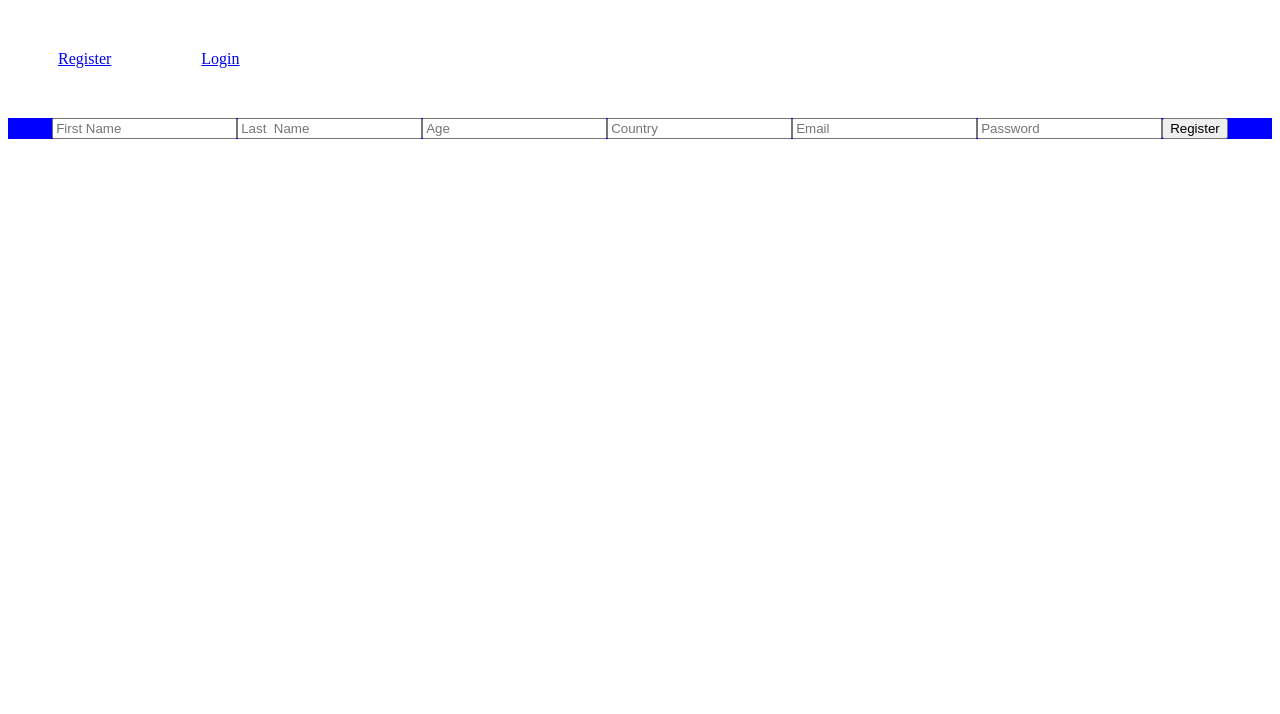
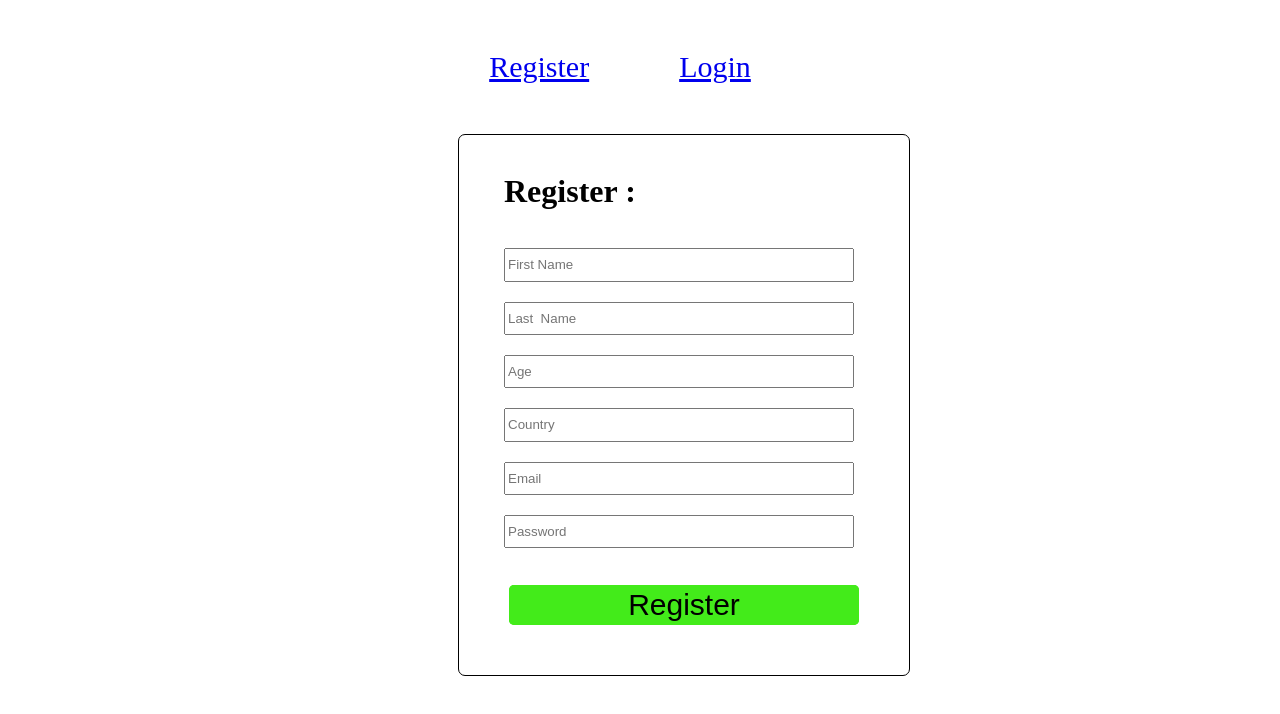
Before and after one commit to C6-AshrafSAlalaqmeh/MERAKI_Academy_Project_3_V2, a React (Create React App) app in the folder frontend/: page /users in a window 1280 px wide. Shown: the top 714 px of the page. Built offline with nearby package versions, Linux system fonts and the light colour scheme.

Commit message:
Edit style

```diff
--- a/frontend/src/App.js
+++ b/frontend/src/App.js
@@ -11,7 +11,7 @@ const App = () => {
   const [token , setToken]=useState('')
   const [isLoggedIn  , setisLoggedIn ]=useState(false)
   const [success , setSuccess] = useState('')
-const [successShow ,setSuccessShow]=useState(true)
+const [successShow ,setSuccessShow]=useState(false)
 
 const [hideNavbar ,setHideNavbar]=useState(true)
 
@@ -30,12 +30,12 @@ const [hideNavbar ,setHideNavbar]=useState(true)
 
 
       <Route path="/login" element=
-      {<Login setToken={setToken} token={token} setisLoggedIn={setisLoggedIn}  setSuccess={setSuccess} success={success}successShow={successShow} setHideNavbar={setHideNavbar}/>}/>
+      {<Login setToken={setToken} token={token} setisLoggedIn={setisLoggedIn}  setSuccess={setSuccess} success={success}successShow={successShow} setHideNavbar={setHideNavbar} setSuccessShow={setSuccessShow}/>}/>
 
 
       <Route path="/dashboard" element={<Dashboard token={token}/>}/>
 
-     <Route path="/articles" element={<AddArticle token={token} setHideNavbar={setHideNavbar}/>}/>
+     <Route path="/articles" element={<AddArticle token={token} setHideNavbar={setHideNavbar} setSuccessShow={setSuccessShow} setSuccess={setSuccess} successShow={successShow} success={success}/>}/>
 
       <Route path="*" element={<p>Not Found</p>} />
       </Routes>
--- a/frontend/src/components/AddArticle/index.js
+++ b/frontend/src/components/AddArticle/index.js
@@ -1,7 +1,9 @@
+import "./style.css"
 import axios from "axios";
 import React, { useState } from "react";
 
-const AddArticle = ({token ,setHideNavbar}) => {
+const AddArticle = ({success,successShow,setSuccess,token ,setHideNavbar,setSuccessShow}) => {
+  // setSuccessShow(false)
   setHideNavbar(false)
 const [title , setTitle]=useState('')
 const [description  , setDescription ]=useState('')
@@ -14,35 +16,42 @@ const Create_New_Article =()=>{
     author :"6328f66c69f711829031dcc6"
   },{
      headers :{
-       authorization : 'Bearer' + token
+       authorization : 'Bearer ' + token
      }
 
   })
 .then((result)=>{
 console.log(result.data.message)
 
-
+setSuccess(result.data.message)
+setSuccessShow(true)
 })
 .catch((err)=>{
   console.log(token)
   console.log(err.response.data.message)
-
+  setSuccess(err.response.data.message)
+  setSuccessShow(true)
 })
 
 }
 
 
 return(<>
-  <div>AddArticle</div>
+  <div className="contar">
+<h1>Create New Article : </h1>
+<div className="inputAddArt">
+<input className="inputTitile" placeholder="Title" type='text' onChange={(e)=>{setTitle(e.target.value)}}/>
+<textarea className="textarea" placeholder="description" onChange={(e)=>{setDescription(e.target.value)}}/>
+</div>
 
-<input type='text' onChange={(e)=>{setTitle(e.target.value)}}/>
-<textarea onChange={(e)=>{setDescription(e.target.value)}}/>
-
-
-<button onClick={Create_New_Article}>Create New Article</button>
-
-
-
+<div className="buttonArt">
+<button className="butt" onClick={Create_New_Article}>Create New Article</button>
+</div>
+{ successShow && <div className='result'>
+     {successShow && success }
+     </div>
+       }
+</div>
   </>
   )
 };
--- a/frontend/src/components/AddArticle/style.css
+++ b/frontend/src/components/AddArticle/style.css
@@ -0,0 +1,38 @@
+.contar{
+    display: grid;
+    grid-template-columns: repeat(1 ,360px);
+    justify-content: center;
+    justify-items: left;
+    border: 1px solid;
+    width: 450px;
+    margin-left: 450px;
+    align-items: end;
+    height: 350px;
+    padding-bottom: 50px;
+    border-radius: 7px;
+}
+.inputAddArt{
+    display:grid ;
+    gap: 20px;
+    width: 350px;
+    height: 90px ;
+}
+.inputTitile{
+    height: 30px;
+}
+.textarea{
+    height: 90px;
+}
+.buttonArt{
+    margin-top: 80px;
+    justify-self: center;
+}
+.butt{
+    width: 350px;
+    height: 40px;
+    border-radius: 5px;
+    border: 0px;
+    font-size: 30px;
+    background-color:rgb(67, 235, 26);
+
+}
--- a/frontend/src/components/Login/index.js
+++ b/frontend/src/components/Login/index.js
@@ -1,10 +1,11 @@
+import "./style.css"
 import React, { useState } from "react"
 import axios from 'axios'
 import { useNavigate } from "react-router-dom"
-import Dashboard from "../Dashboard"
 
 
-const Login =({ setToken,token ,setisLoggedIn,success,setSuccess,successShow,setHideNavbar})=>{
+
+const Login =({setSuccessShow, setToken,token ,setisLoggedIn,success,setSuccess,successShow,setHideNavbar})=>{
 const [email , setEmail]=useState('')
 const [password , setPassword]=useState('')
 
@@ -23,27 +24,39 @@ const login =()=>{
         console.log(result)
         setToken(result.data.token)
         console.log(result.data.token)
-        console.log(token)
+
+
+
+
         setisLoggedIn(true)
        navigate('/dashboard')
        setSuccess(result.data.message)
        setHideNavbar(false)
+       setSuccessShow(true)
     })
     .catch((err)=>{
         setSuccess(err.response.data.message)
+        setSuccessShow(true)
     })
 }
 
 
 
 return(
-<>
-
+<div className="contanir">
+<h1>Login :</h1>
+<div className="inputlogin">
 <input type='email' placeholder="Email" onChange={(e)=>{setEmail(e.target.value)}}/>
 <input type='password' placeholder="Password" onChange={(e)=>{setPassword(e.target.value)}}/>
-<button onClick={login}> Login</button>
+</div>
+<div className="button">
+<button className="inbutton" onClick={login}> Login</button>
+</div>
 
-{ successShow && success }
+{ successShow && <div className='result'>
+     {successShow && success }
+     </div>
+       }
 
 
 
@@ -62,7 +75,7 @@ return(
 
 
 
-</>
+</div>
 )
 
 
--- a/frontend/src/components/Login/style.css
+++ b/frontend/src/components/Login/style.css
@@ -0,0 +1,39 @@
+.contanir{
+    display: grid;
+    grid-template-columns: repeat(1 ,360px);
+    justify-content: center;
+    justify-items: left;
+    border: 1px solid;
+    width: 450px;
+    margin-left: 450px;
+    align-items: end;
+    height: 260px;
+    padding-bottom: 50px;
+    border-radius: 7px;
+}
+.inputlogin{
+    display:grid ;
+    gap: 20px;
+    width: 350px;
+    height: 90px ;
+}
+.button{
+    width: 350px;
+    height: 40px;
+    border-radius: 5px;
+    border: 0px;
+    font-size: 30px;
+    background-color:rgb(67, 235, 26);
+}
+.result{
+    justify-self: center;
+    margin-top: 15px;
+    width: 370px;
+    height: 50px;
+    border: 1px solid;
+    padding-top: 10px;
+    font-size: 30px;
+    border-radius: 8px;
+    background-color: rgb(180, 240, 180) ;
+
+}
--- a/frontend/src/components/Navbar/index.js
+++ b/frontend/src/components/Navbar/index.js
@@ -14,10 +14,10 @@ const Navbar = ({hideNavbar})=>{
          <Link to='/login'>Login</Link>
          </div>
          :
-         <>
+         <div className="dashAndArt">
          <Link to='/dashboard'>Dashboard</Link>
          <Link to='/articles'>Create New Article</Link>
-          </>
+          </div>
 
           }
 
--- a/frontend/src/components/Navbar/style.css
+++ b/frontend/src/components/Navbar/style.css
@@ -1,6 +1,21 @@
 .RegAndLogin{
     display: flex;
     gap: 90px;
-    /* background-color: blue; */
+   justify-content: center;
     margin: 50px;
+    margin-right: 90px;
+    font-size: 30px;
+    text-decoration: none;
+
 }
+
+.dashAndArt{
+    display: flex;
+    gap: 90px;
+   justify-content: center;
+    margin: 50px;
+    margin-right: 90px;
+    font-size: 30px;
+    text-decoration: none;
+
+}
--- a/frontend/src/components/Register/index.js
+++ b/frontend/src/components/Register/index.js
@@ -29,6 +29,7 @@ const buttonRegister =()=>{
    .then((result)=>{
  console.log(result.data.message)
  setSuccess(result.data.message)
+ setSuccessShow(true)
 
    })
    .catch((err)=>{
@@ -44,21 +45,26 @@ const buttonRegister =()=>{
 
 
 return(
+   <div className='body'>
    <div className="contanirRegister">
-
+  <h1>Register : </h1>
+     <div className='input'>
        <input type='text' placeholder="First Name" onChange={(e)=>{setFirstName(e.target.value)}}/>
        <input type='text' placeholder="Last  Name" onChange={(e)=>{setLastName(e.target.value)}}/>
        <input type={Number} placeholder="Age" onChange={(e)=>{setAge(e.target.value)}}/>
        <input type='text' placeholder="Country" onChange={(e)=>{setCountry(e.target.value)}}/>
        <input type='email' placeholder="Email" onChange={(e)=>{setEmail(e.target.value)}}/>
        <input type='password' placeholder="Password" onChange={(e)=>{setPassword(e.target.value)}}/>
-
-    <button onClick={buttonRegister}>Register</button>
-
+       </div>
+      <div className='button'>
+    <button className='inbutton' onClick={buttonRegister}>Register</button>
+    </div>
+   { successShow && <div className='result'>
      {successShow && success }
-
+     </div>
+       }
    </div>
-
+   </div>
     )
 }
 
--- a/frontend/src/components/Register/style.css
+++ b/frontend/src/components/Register/style.css
@@ -1,3 +1,57 @@
 .contanirRegister{
-    background-color: blue;
+display: grid;
+grid-template-columns: repeat(1 ,360px);
+justify-content: center;
+justify-items: left;
+border: 1px solid;
+width: 450px;
+margin-left: 450px;
+align-items: end;
+height: 490px;
+padding-bottom: 50px;
+border-radius: 7px;
+
+
 }
+.input{
+   display:grid ;
+   gap: 20px;
+   width: 350px;
+   height: 300px ;
+
+}
+
+.button{
+margin-top: 20px;
+justify-self: center;
+}
+.inbutton{
+    width: 350px;
+    height: 40px;
+    border-radius: 5px;
+    border: 0px;
+    font-size: 30px;
+    background-color:rgb(67, 235, 26);
+
+
+}
+
+.inbutton:hover{
+    background-color:rgb(158, 157, 231);
+    transition:  background-color .8s;
+
+
+}
+
+.result{
+    justify-self: center;
+    margin-top: 15px;
+    width: 370px;
+    height: 50px;
+    border: 1px solid;
+    padding-top: 10px;
+    font-size: 30px;
+    border-radius: 8px;
+    background-color: rgb(180, 240, 180) ;
+
+}
```
Also changed, not shown: 1 other file (tests, documents, lock files or other folders).
